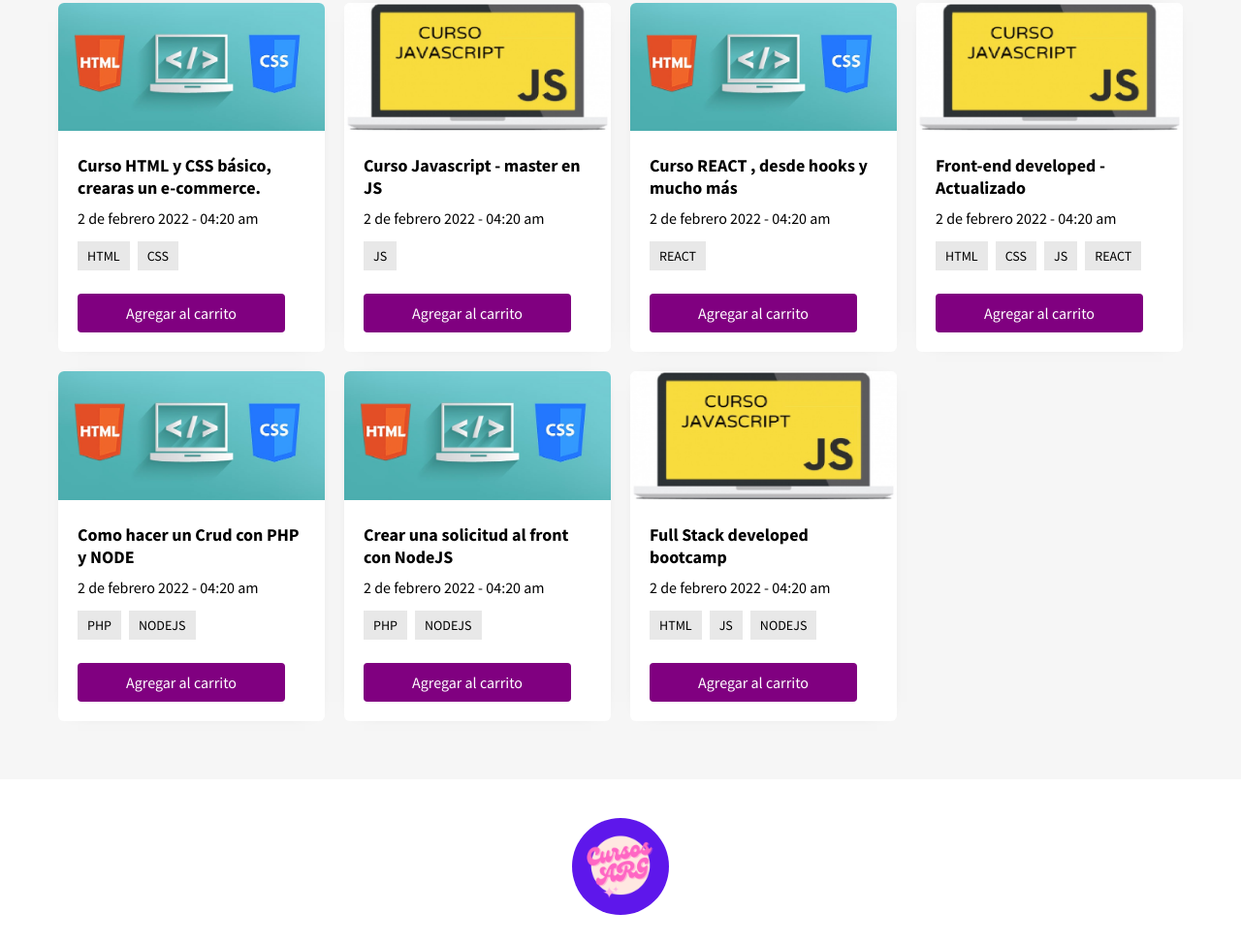
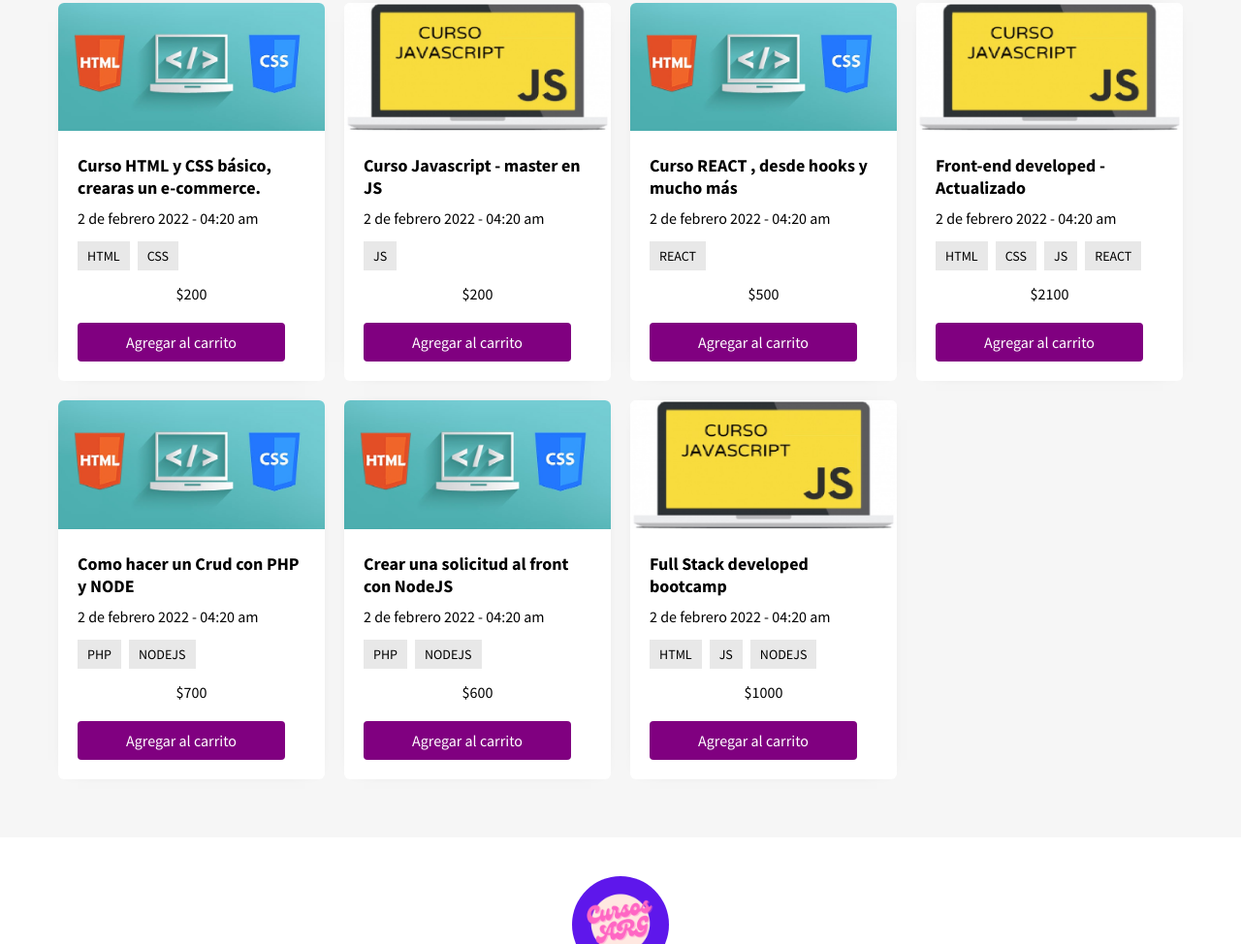
Before and after one commit to stef4no1/proyecto-js, a plain HTML site: page index.html in a window 1280 px wide. Shown: the part 694-1668 px from the top of the page at 97% size. Drawn offline with Linux system fonts and the light colour scheme.

Commit message:
modificacion del css y un poco del html

```diff
--- a/css/blog.css
+++ b/css/blog.css
@@ -132,6 +132,10 @@ input[type="radio"]{
 .post button:hover{
     opacity: 0.9;
 }
+p{
+    padding-top: 10px;
+    text-align: center;
+}
 
 /*Sistema de filtrado*/
 [value="TODOS"]:checked ~ .posts .post[data-category]{
@@ -155,6 +159,7 @@ input[type="radio"]{
     background: purple;
     color: #fff;
 }
+/* Carrito */
 
 /* Mediaqueries */
 @media screen and (max-width: 1200px){
--- a/css/login.css
+++ b/css/login.css
@@ -361,6 +361,7 @@ form.sign-up-form {
 .panel p {
     font-size: 0.95rem;
     padding: 0.7rem 0;
+    color: var(--bg-color);
 }
 
 .btn.transparent {
--- a/index.html
+++ b/index.html
@@ -57,7 +57,7 @@
                 <label for="REACT">REACT</label>
             </div>
             <!-- CARDS DE LOS CURSOS -->
-            <div class="posts">
+            <div class="posts" id="lista-curso">
                 <!-- PRIMER CURSO -->
                 <div class="post" data-category="HTML CSS">
                     <div class="ctn-img">
@@ -69,7 +69,8 @@
                         <li>HTML</li>
                         <li>CSS</li>
                     </ul>
-                    <a href="articulo.html"><button>Agregar al carrito</button></a>
+                    <p class="precio">$200</p>
+                    <a href="articulo.html" class="agregar-carrito" data-id="1"><button>Agregar al carrito</button></a>
                 </div>
                 <!-- SEGUNDO CURSO -->
                 <div class="post" data-category="JS">
@@ -81,7 +82,8 @@
                     <ul class="ctn-tag">
                         <li>JS</li>
                     </ul>
-                    <a href="#"><button>Agregar al carrito</button></a>
+                    <p class="precio">$200</p>
+                    <a href="#" class="agregar-carrito" data-id="2"><button>Agregar al carrito</button></a>
                 </div>
                 <!-- TERCER CURSO -->
                 <div class="post" data-category="REACT">
@@ -93,7 +95,8 @@
                     <ul class="ctn-tag">
                         <li>REACT</li>
                     </ul>
-                    <a href="#"><button>Agregar al carrito</button></a>
+                    <p class="precio">$500</p>
+                    <a href="#" class="agregar-carrito" data-id="3"><button>Agregar al carrito</button></a>
                 </div>
                 <!-- CUARTO CURSO -->
                 <div class="post" data-category="REACT HTML CSS JS">
@@ -108,7 +111,8 @@
                         <li>JS</li>
                         <li>REACT</li>
                     </ul>
-                    <a href="#"><button>Agregar al carrito</button></a>
+                    <p class="precio">$2100</p>
+                    <a href="#" class="agregar-carrito" data-id="4"><button>Agregar al carrito</button></a>
                 </div>
                 <!-- QUINTO CURSO -->
                 <div class="post" data-category="PHP NODEJS">
@@ -121,7 +125,8 @@
                         <li>PHP</li>
                         <li>NODEJS</li>
                     </ul>
-                    <a href="#"><button>Agregar al carrito</button></a>
+                    <p class="precio">$700</p>
+                    <a href="#" class="agregar-carrito" data-id="5"><button>Agregar al carrito</button></a>
                 </div>
                 <!-- SEXTO CURSO -->
                 <div class="post" data-category="NODEJS PHP">
@@ -134,7 +139,8 @@
                         <li>PHP</li>
                         <li>NODEJS</li>
                     </ul>
-                    <a href="#"><button>Agregar al carrito</button></a>
+                    <p class="precio">$600</p>
+                    <a href="#" class="agregar-carrito" data-id="6"><button>Agregar al carrito</button></a>
                 </div>
                 <!-- SEPTIMO CURSO -->
                 <div class="post" data-category="HTML JS NODEJS">
@@ -148,7 +154,8 @@
                         <li>JS</li>
                         <li>NODEJS</li>
                     </ul>
-                    <a href="#"><button>Agregar al carrito</button></a>
+                    <p class="precio">$1000</p>
+                    <a href="#" class="agregar-carrito" data-id="7"><button>Agregar al carrito</button></a>
                 </div>
             </div>
         </div>
@@ -171,6 +178,7 @@
     </div>
     <!-- SCRIPTS -->
     <script src="https://kit.fontawesome.com/103edaa22e.js" crossorigin="anonymous"></script>
+    <script src="js/carrito.js"></script>
     <script src="js/script.js"></script>
 </body>
 </html>
```
Also changed, not shown: login.html (+1 -1 lines), js/carrito.js (added), js/login.js (indentation only).
